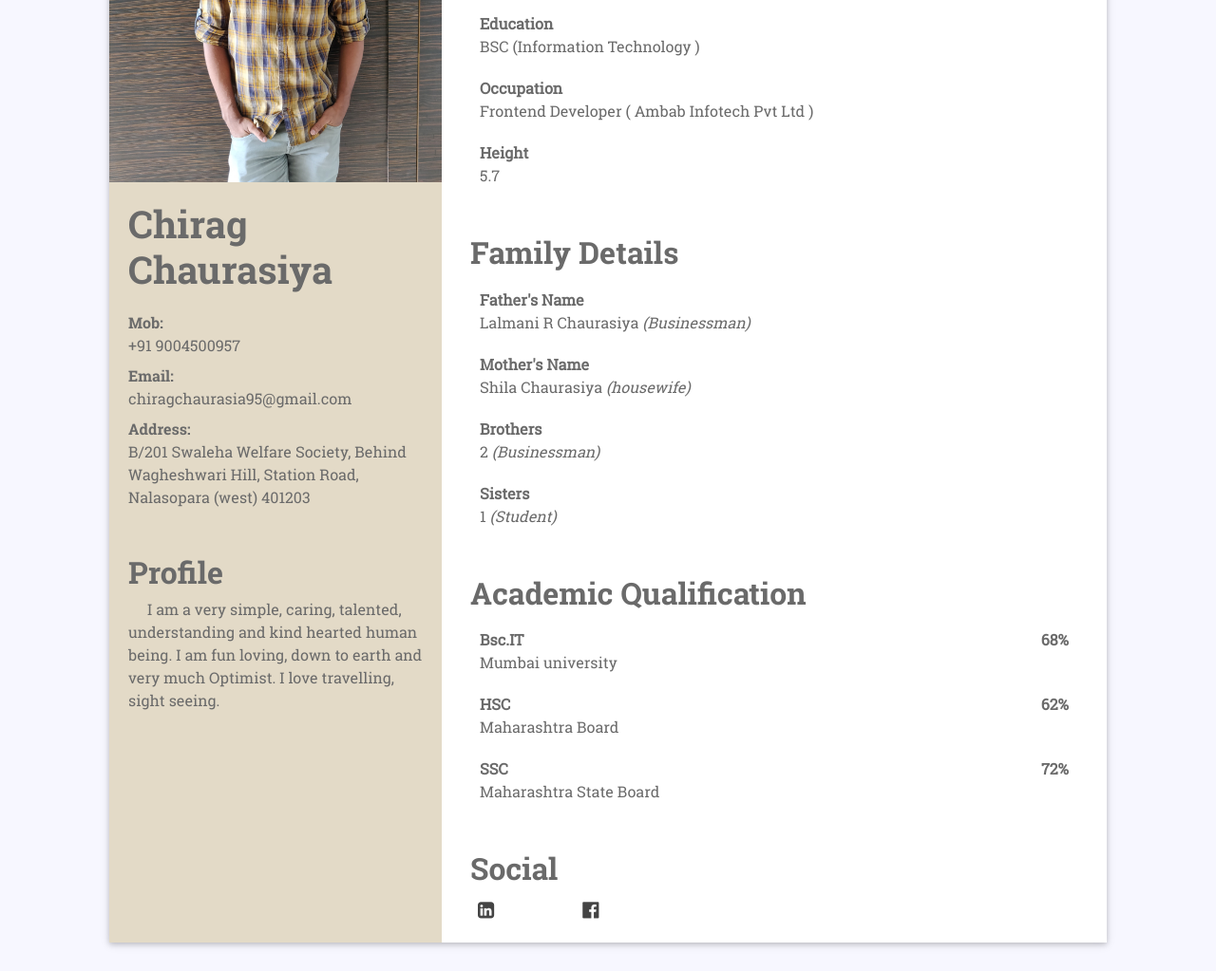
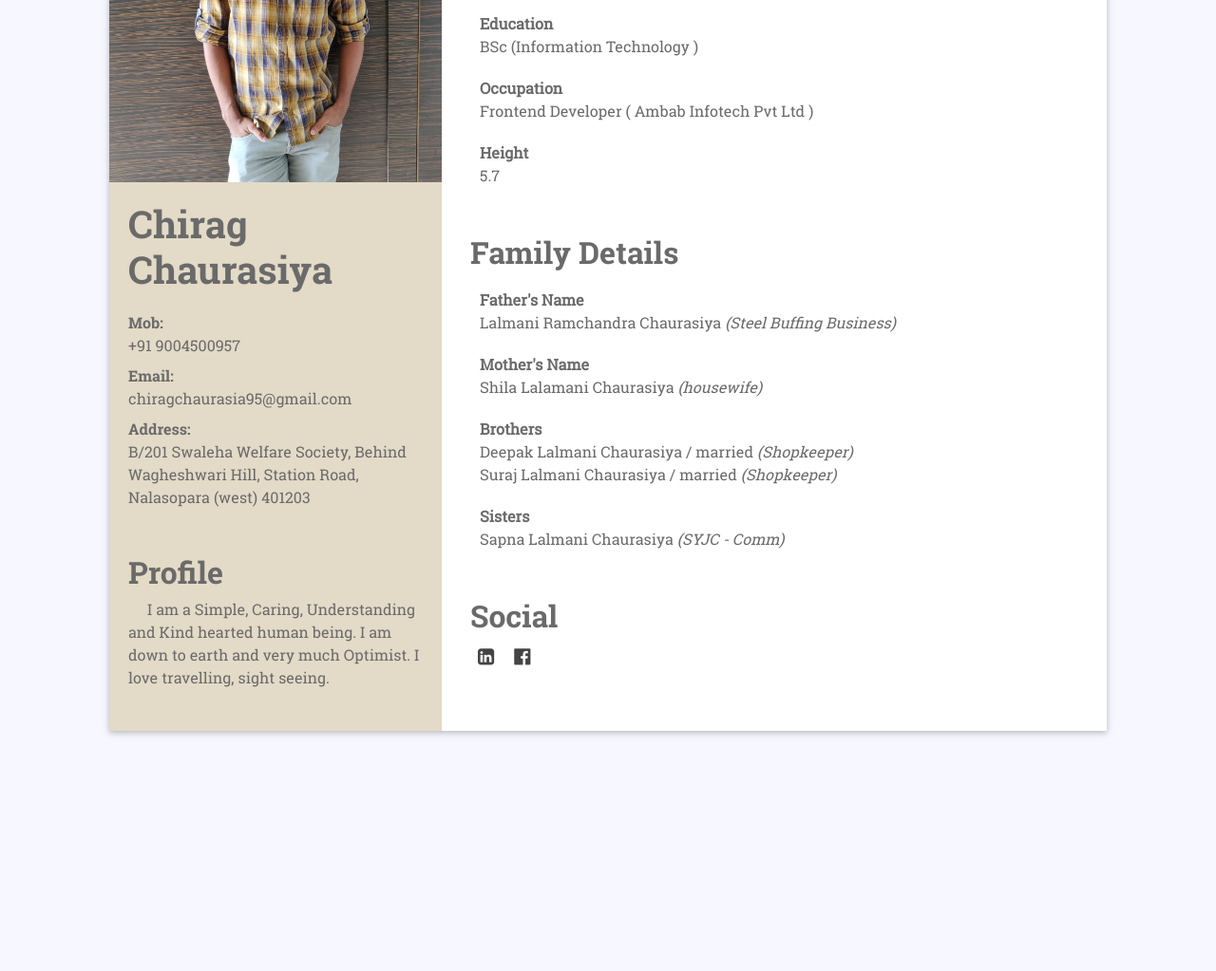
Before and after one commit to chiragchaurasiya/chirag, a plain HTML site: page index.html in a window 1280 px wide. Shown: the part 229-1252 px from the top of the page at 95% size. After the commit the page ends 1029 px from the top, so only its background shows below. Drawn offline with Linux system fonts and the light colour scheme.

Commit message:
home page

```diff
--- a/index.html
+++ b/index.html
@@ -51,7 +51,7 @@
                     </div>
                     <div class="profile">
                         <h2>Profile</h2>
-                        <p>I am a very simple, caring, talented, understanding and kind hearted human being. I am fun loving, down to earth and very much Optimist. I love travelling, sight seeing.</p>
+                        <p>I am a  Simple, Caring, Understanding and Kind hearted human being. I am down to earth and very much Optimist. I love travelling, sight seeing.</p>
                     </div>
                 </div>
                 <div class="col-lg-8 col-md-7 no-padding">
@@ -60,7 +60,7 @@
                         <ul>
                             <li><b>Full Name</b> <br>Chirag Lalmani Chaurasiya</li>
                             <li><b>DOB</b> <br>25 - 07 - 1995</li>
-                            <li><b>Education</b> <br>BSC (Information Technology )</li>
+                            <li><b>Education</b> <br>BSc (Information Technology )</li>
                             <li><b>Occupation</b> <br>Frontend Developer ( Ambab Infotech Pvt Ltd )</li>
                             <li><b>Height</b> <br>5.7</li>
                         </ul>
@@ -68,13 +68,13 @@
                     <div class="rit-data">
                         <h2>Family Details</h2>
                         <ul>
-                            <li><b>Father's Name</b> <br>Lalmani R Chaurasiya <i>(Businessman)</i></li>
-                            <li><b>Mother's Name</b> <br>Shila Chaurasiya <i>(housewife)</i></li>
-                            <li><b>Brothers</b> <br>2 <i>(Businessman)</i></li>
-                            <li><b>Sisters </b><br>1 <i>(Student)</i></li>
+                            <li><b>Father's Name</b> <br>Lalmani Ramchandra Chaurasiya <i>(Steel Buffing Business)</i></li>
+                            <li><b>Mother's Name</b> <br>Shila Lalamani Chaurasiya <i>(housewife)</i></li>
+                            <li><b>Brothers</b> <br>Deepak Lalmani Chaurasiya / married <i>(Shopkeeper)</i><br>Suraj Lalmani Chaurasiya / married<i> (Shopkeeper) </i></li>
+                            <li><b>Sisters </b><br>Sapna Lalmani Chaurasiya <i>(SYJC - Comm)</i></li>
                         </ul>
                     </div>
-                    <div class="rit-data">
+                    <!-- <div class="rit-data">
                         <h2>Academic Qualification</h2>
                         <ul>
                             <li><b>Bsc.IT <span>68%</span></b>
@@ -87,13 +87,12 @@
                                 <p>Maharashtra State Board</p>
                             </li>
                         </ul>
-                    </div>
-                    <div class="rit-data">
+                    </div> -->
+                    <div class="rit-data pb-4">
                         <h2>Social</h2>
                         <div class="row pl-2">
-                            <div class="col-2" style="font-size: 20px;"><a href="https://www.linkedin.com/in/chirag-chaurasiya-65b1b5100" target="_blank"><i class="fa fa-linkedin-square" aria-hidden="true"></i></a>
-                            </div>
-                            <div class="col-2" style="font-size: 20px;"><a href="https://www.facebook.com/chirag.chaurasia1" target="_blank"><i class="fa fa-facebook-official" aria-hidden="true"></i></a>
+                            <div class="col-12" style="font-size: 20px;"><a href="https://www.linkedin.com/in/chirag-chaurasiya-65b1b5100" target="_blank" class="pr-3"><i class="fa fa-linkedin-square" aria-hidden="true"></i></a>
+                                <a href="https://www.facebook.com/chirag.chaurasia1" target="_blank" class="pr-3"><i class="fa fa-facebook-official" aria-hidden="true"></i></a>
                             </div>
                         </div>
                     </div>
```
